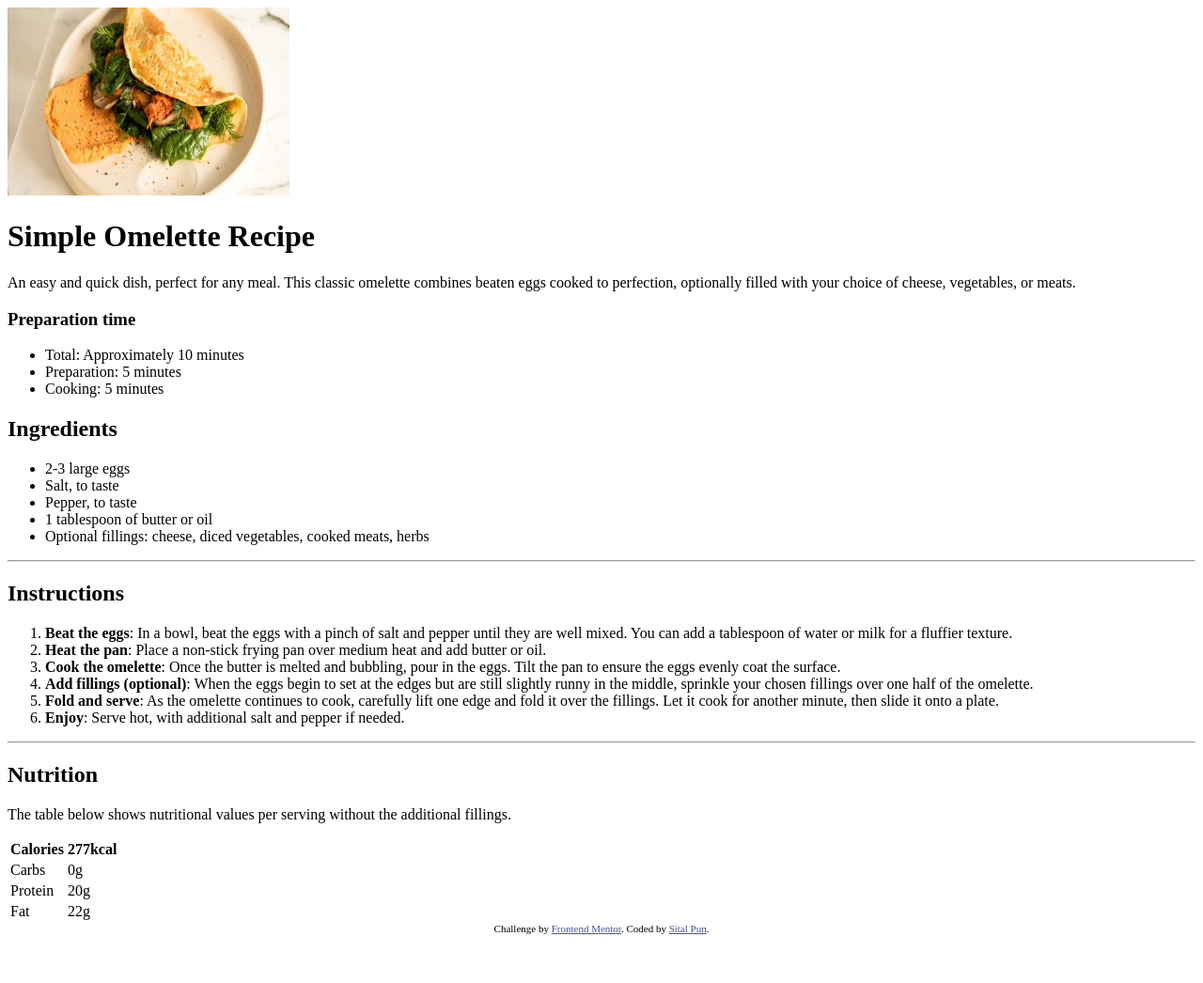
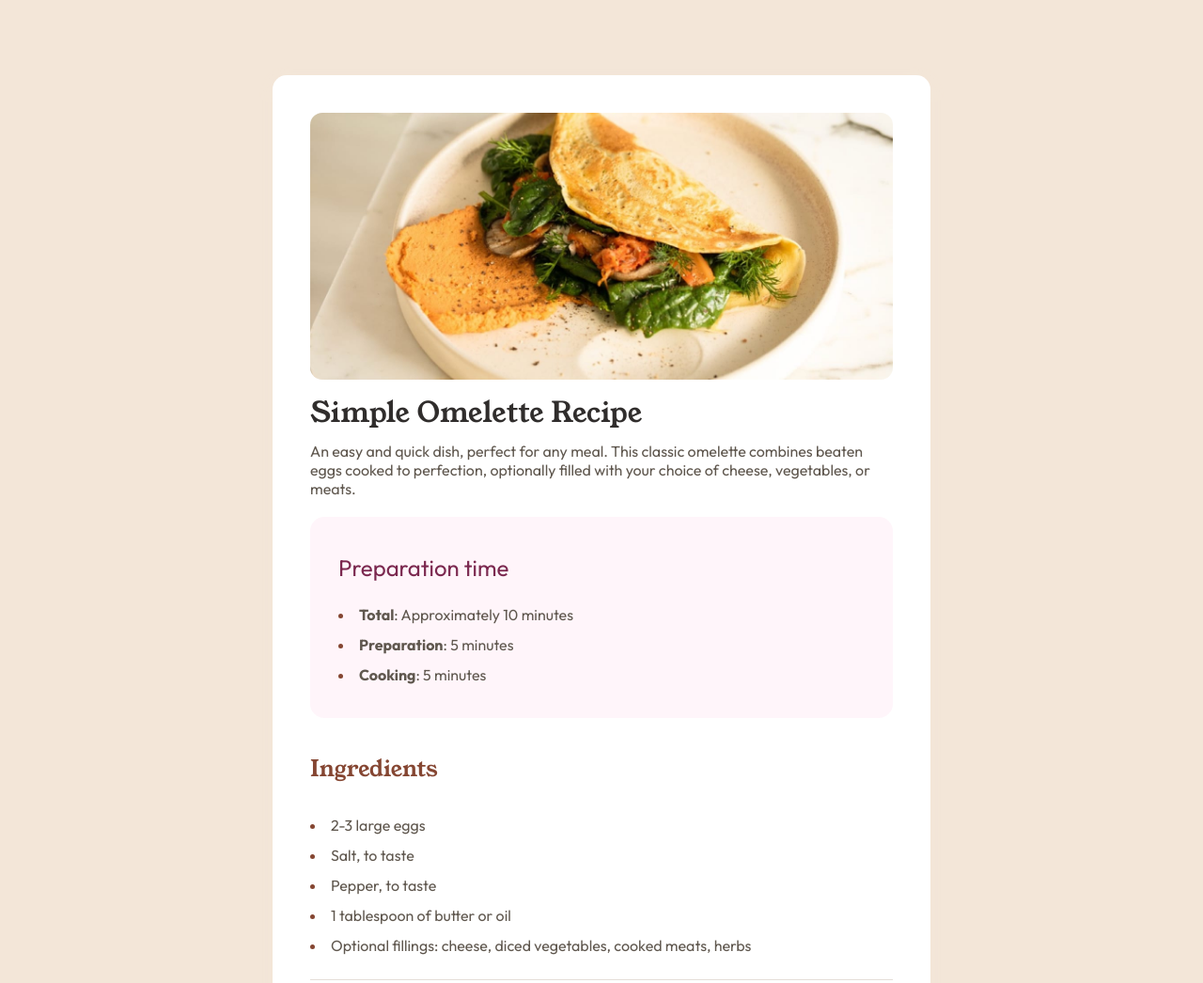
Before and after one commit to spun21m/Recipe-Page, a plain HTML site: page index.html in a window 1280 px wide. Shown: the top 1046 px of the page at 94% size. Before the commit the page ends 1002 px from the top, so only its background shows below. Drawn offline with Linux system fonts and the light colour scheme.

Commit message:
Header styled

```diff
--- /dev/null
+++ b/assets/styles/style.css
@@ -0,0 +1,99 @@
+* {
+  margin: 0;
+  padding: 0;
+  box-sizing: border-box;
+}
+
+body {
+  font-family: "Outfit", sans-serif;
+  font-weight: 400;
+  font-style: normal;
+  max-width: 700px;
+  margin: 80px auto;
+  background-color: hsl(30, 54%, 90%);
+  color: hsl(30, 10%, 34%);
+}
+
+h1,
+h2,
+h3 {
+  font-family: "Young Serif", serif;
+  color: hsl(14, 45%, 36%);
+  font-weight: 400;
+}
+
+h1 {
+  color:  hsl(24, 5%, 18%);
+  margin: 10px 0;
+  font-size: 30px;
+
+}
+
+
+.container {
+  background-color: hsl(0, 0%, 100%);
+  padding: 40px;
+  border-radius: 15px;
+  box-shadow: 0 4px 15px hsl(30, 54%, 90%);
+}
+
+.omelette-image {
+  width: 100%;
+  height: auto;
+  border-radius: 13px;
+}
+
+p {
+  color: hsl(30, 10%, 34%);
+  margin-bottom: 20px;
+}
+
+li::marker{
+  color: hsl(14, 45%, 36%);
+}
+
+.preparation-time {
+  padding: 30px;
+  background-color: hsl(330, 100%, 98%);
+  color: hsl(30, 10%, 34%);
+  border-radius: 15px;
+  list-style-position: inside;
+  line-height: 2;
+  margin-bottom: 30px;
+}
+
+.preparation-time h2 {
+  font-family: "Outfit", sans-serif;
+  color: hsl(332, 51%, 32%);
+  margin-bottom: 10px;
+}
+
+main .ingredients{
+  list-style-position: inside;
+  line-height: 2;
+  margin-bottom: 20px;
+  padding-bottom: 20px;
+  border-bottom: 1px solid hsl(30, 18%, 87%);
+}
+
+main .ingredients h2{
+  margin-bottom: 20px;
+}
+
+main .instructions{
+  /* list-style-position: inside; */
+}
+
+main .instructions h2{
+  margin-bottom: 20px;
+}
+
+
+.attribution {
+  font-size: 11px;
+  text-align: center;
+}
+
+.attribution a {
+  color: hsl(228, 45%, 44%);
+}
--- a/index.html
+++ b/index.html
@@ -11,21 +11,26 @@
       sizes="32x32"
       href="./assets/images/favicon-32x32.png"
     />
+    <link rel="preconnect" href="https://fonts.googleapis.com" />
+    <link rel="preconnect" href="https://fonts.gstatic.com" crossorigin />
+    <link
+      href="https://fonts.googleapis.com/css2?family=Young+Serif&display=swap"
+      rel="stylesheet"
+    />
+
+    <link rel="preconnect" href="https://fonts.googleapis.com" />
+    <link rel="preconnect" href="https://fonts.gstatic.com" crossorigin />
+    <link
+      href="https://fonts.googleapis.com/css2?family=Outfit:wght@100..900&display=swap"
+      rel="stylesheet"
+    />
 
     <title>Frontend Mentor | Recipe page</title>
 
-    <!-- Feel free to remove these styles or customise in your own stylesheet 👍 -->
-    <style>
-      .attribution {
-        font-size: 11px;
-        text-align: center;
-      }
-      .attribution a {
-        color: hsl(228, 45%, 44%);
-      }
-    </style>
+    <link rel="stylesheet" href="./assets/styles/style.css" />
   </head>
   <body>
+    <div class="container">
       <header>
         <img
           src="./assets/images/image-omelette.jpeg"
@@ -40,15 +45,16 @@
           combines beaten eggs cooked to perfection, optionally filled with your
           choice of cheese, vegetables, or meats.
         </p>
-    </header>
         <section class="preparation-time">
-      <h3>Preparation time</h3>
+          <h2>Preparation time</h2>
           <ul>
-        <li>Total: Approximately 10 minutes</li>
-        <li>Preparation: 5 minutes</li>
-        <li>Cooking: 5 minutes</li>
+            <li><strong>Total</strong>: Approximately 10 minutes</li>
+            <li><strong>Preparation</strong>: 5 minutes</li>
+            <li><strong>Cooking</strong>: 5 minutes</li>
           </ul>
         </section>
+      </header>
+      <main>
         <section class="ingredients">
           <h2>Ingredients</h2>
           <ul>
@@ -61,14 +67,13 @@
             </li>
           </ul>
         </section>
-    <hr />
         <section class="instructions">
           <h2>Instructions</h2>
           <ol>
             <li>
-          <strong>Beat the eggs</strong>: In a bowl, beat the eggs with a pinch
-          of salt and pepper until they are well mixed. You can add a tablespoon
-          of water or milk for a fluffier texture.
+              <strong>Beat the eggs</strong>: In a bowl, beat the eggs with a
+              pinch of salt and pepper until they are well mixed. You can add a
+              tablespoon of water or milk for a fluffier texture.
             </li>
             <li>
               <strong>Heat the pan</strong>: Place a non-stick frying pan over
@@ -80,34 +85,34 @@
               coat the surface.
             </li>
             <li>
-          <strong>Add fillings (optional)</strong>: When the eggs begin to set
-          at the edges but are still slightly runny in the middle, sprinkle your
-          chosen fillings over one half of the omelette.
+              <strong>Add fillings (optional)</strong>: When the eggs begin to
+              set at the edges but are still slightly runny in the middle,
+              sprinkle your chosen fillings over one half of the omelette.
             </li>
             <li>
-          <strong>Fold and serve</strong>: As the omelette continues to cook,
-          carefully lift one edge and fold it over the fillings. Let it cook for
-          another minute, then slide it onto a plate.
+              <strong>Fold and serve</strong>: As the omelette continues to
+              cook, carefully lift one edge and fold it over the fillings. Let
+              it cook for another minute, then slide it onto a plate.
             </li>
             <li>
-          <strong>Enjoy</strong>: Serve hot, with additional salt and pepper if
-          needed.
+              <strong>Enjoy</strong>: Serve hot, with additional salt and pepper
+              if needed.
             </li>
           </ol>
         </section>
         <hr />
-    <section class="tips">
+        <section class="nutrition">
           <h2>Nutrition</h2>
-      <p>The table below shows nutritional values per serving without the
-    additional fillings.</p>
+          <p>
+            The table below shows nutritional values per serving without the
+            additional fillings.
+          </p>
           <table>
-      <thead>
+            <tbody>
               <tr>
-          <th>Calories</th>
-          <th> 277kcal</th>
+                <td>Calories</td>
+                <td>22kcal</td>
               </tr>
-      </thead>
-      <tbody>
               <tr>
                 <td>Carbs</td>
                 <td>0g</td>
@@ -122,12 +127,16 @@
               </tr>
             </tbody>
           </table>
-
+        </section>
+      </main>
+    </div>
+    <footer>
       <div class="attribution">
         Challenge by
         <a href="https://www.frontendmentor.io?ref=challenge" target="_blank"
           >Frontend Mentor</a
         >. Coded by <a href="#">Sital Pun</a>.
       </div>
+    </footer>
   </body>
 </html>
```
Lines whose indentation alone changed are shown as unchanged.
